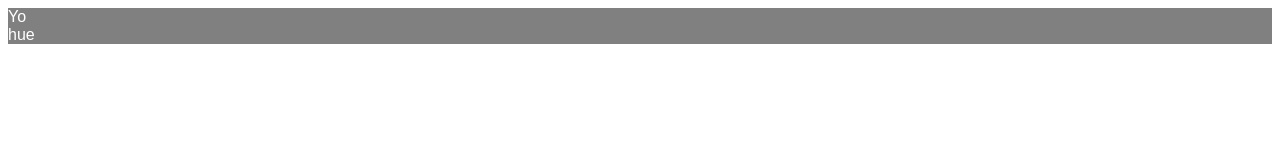
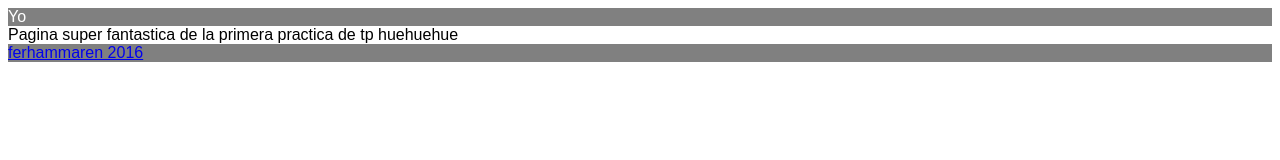
Before and after one commit to ferhammaren/Practica1TP, a plain HTML site: page index.html in a window 1280 px wide. Drawn offline with Linux system fonts and the light colour scheme.

Commit message:
Update index.html

```diff
--- a/index.html
+++ b/index.html
@@ -5,6 +5,7 @@
 </head>
 <body>
 <header>Yo</header>
-<footer>hue</footer>
+Pagina super fantastica de la primera practica de tp huehuehue
+<footer><a href="ferhammaren.github.io">ferhammaren 2016</a></footer>
 </body>
 </html>
```
